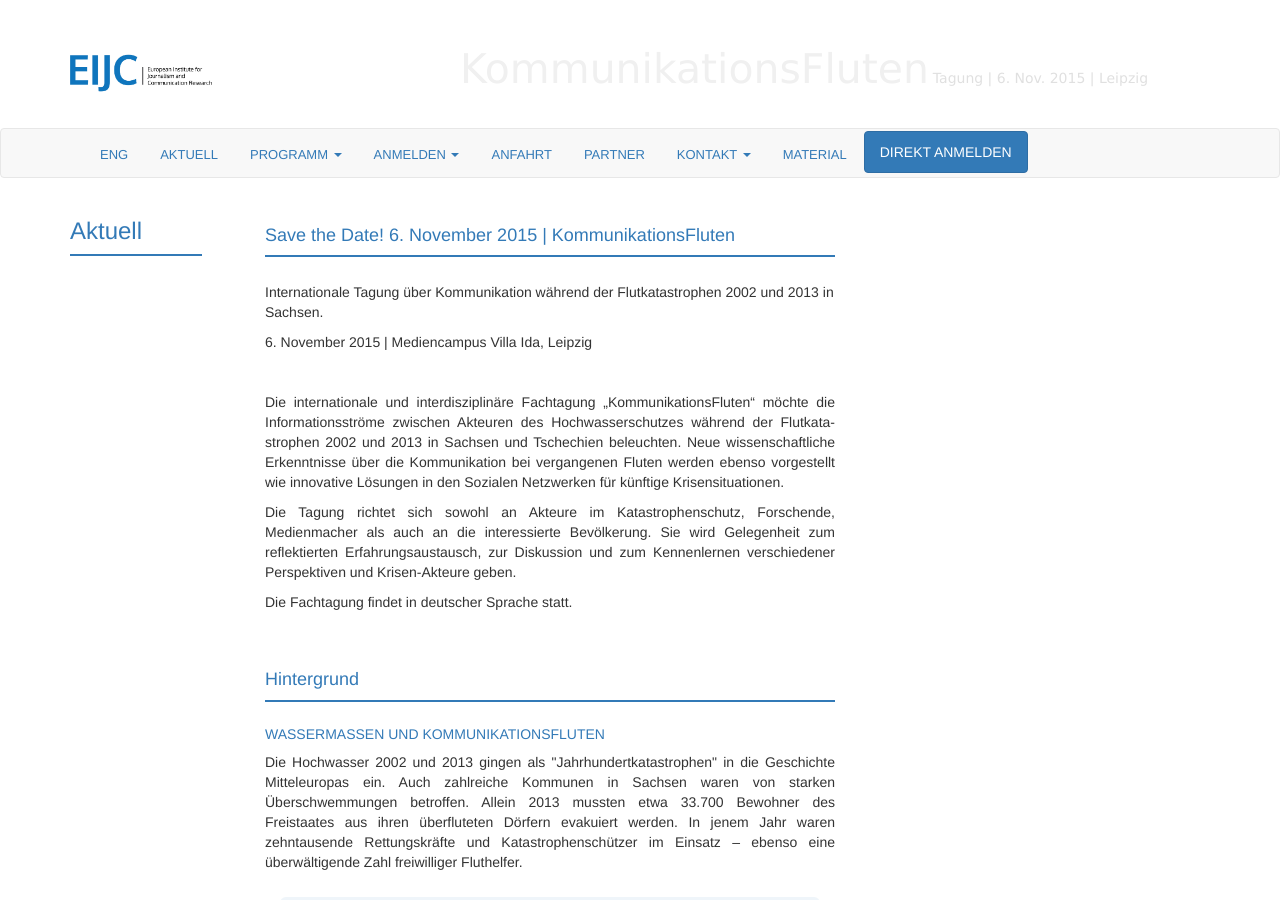
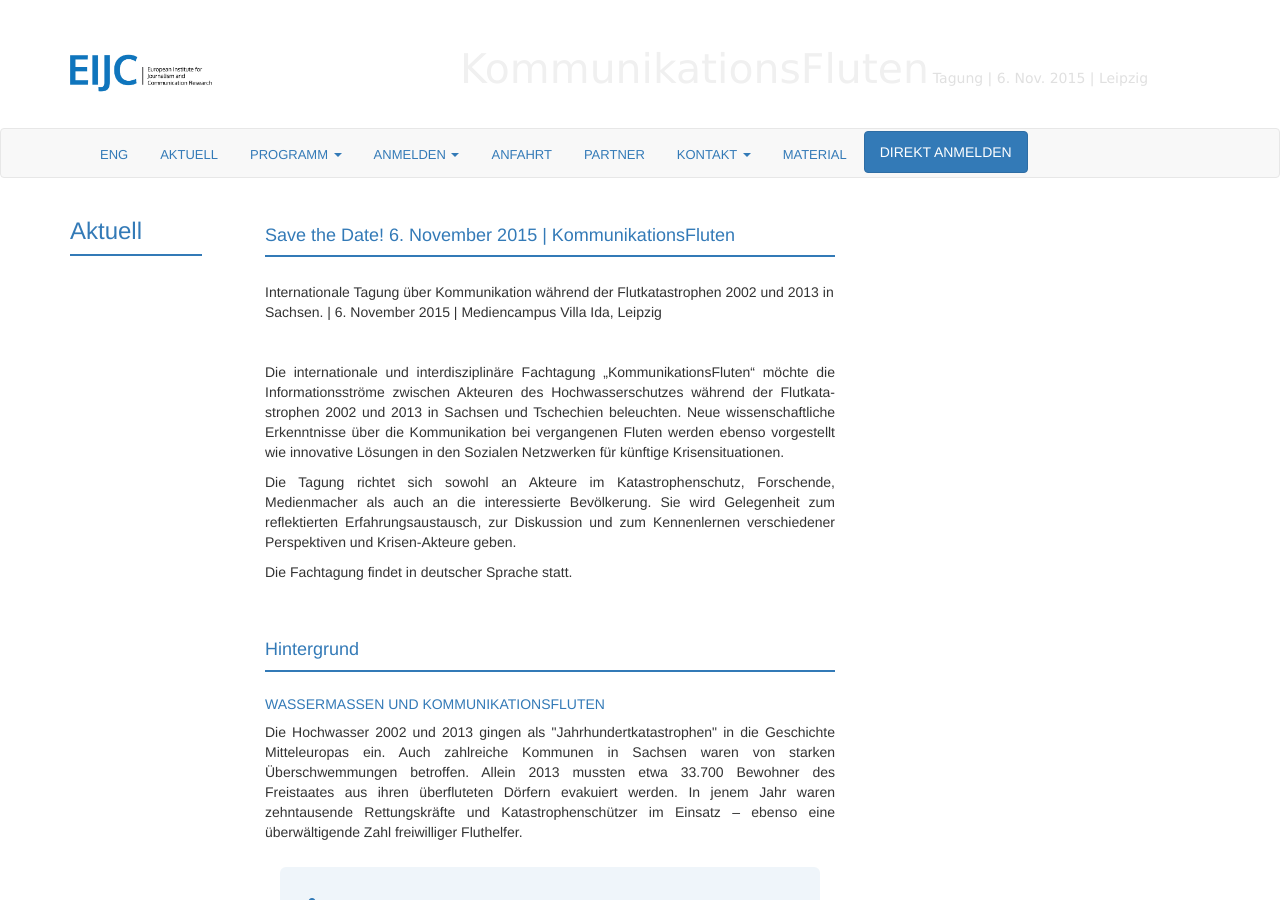
Before and after one commit to susedev/test, a Jekyll site: the page built from konferenz-kommunikationsfluten.html, in a window 1280 px wide and 900 px high. Built offline with Jekyll 4.4.1, drawn with Linux system fonts in a browser that asks for light colours; nearby versions of some CDN libraries.

```diff
--- a/konferenz-kommunikationsfluten.html
+++ b/konferenz-kommunikationsfluten.html
@@ -5,9 +5,7 @@ title: Aktuell
 
 <div class="box" style="background-color: #337AB7; height:2px; margin-top:3px; margin-bottom:25px;">&nbsp;</div>
 
-<p>Internationale Tagung &uuml;ber Kommunikation w&auml;hrend der Flutkatastrophen 2002 und 2013 in Sachsen.</p>
-
-<p>6. November 2015 | Mediencampus Villa Ida, Leipzig</p>
+<p>Internationale Tagung &uuml;ber Kommunikation w&auml;hrend der Flutkatastrophen 2002 und 2013 in Sachsen. | 6. November 2015 | Mediencampus Villa Ida, Leipzig</p>
 
 
 <p>&nbsp;</p>
```
